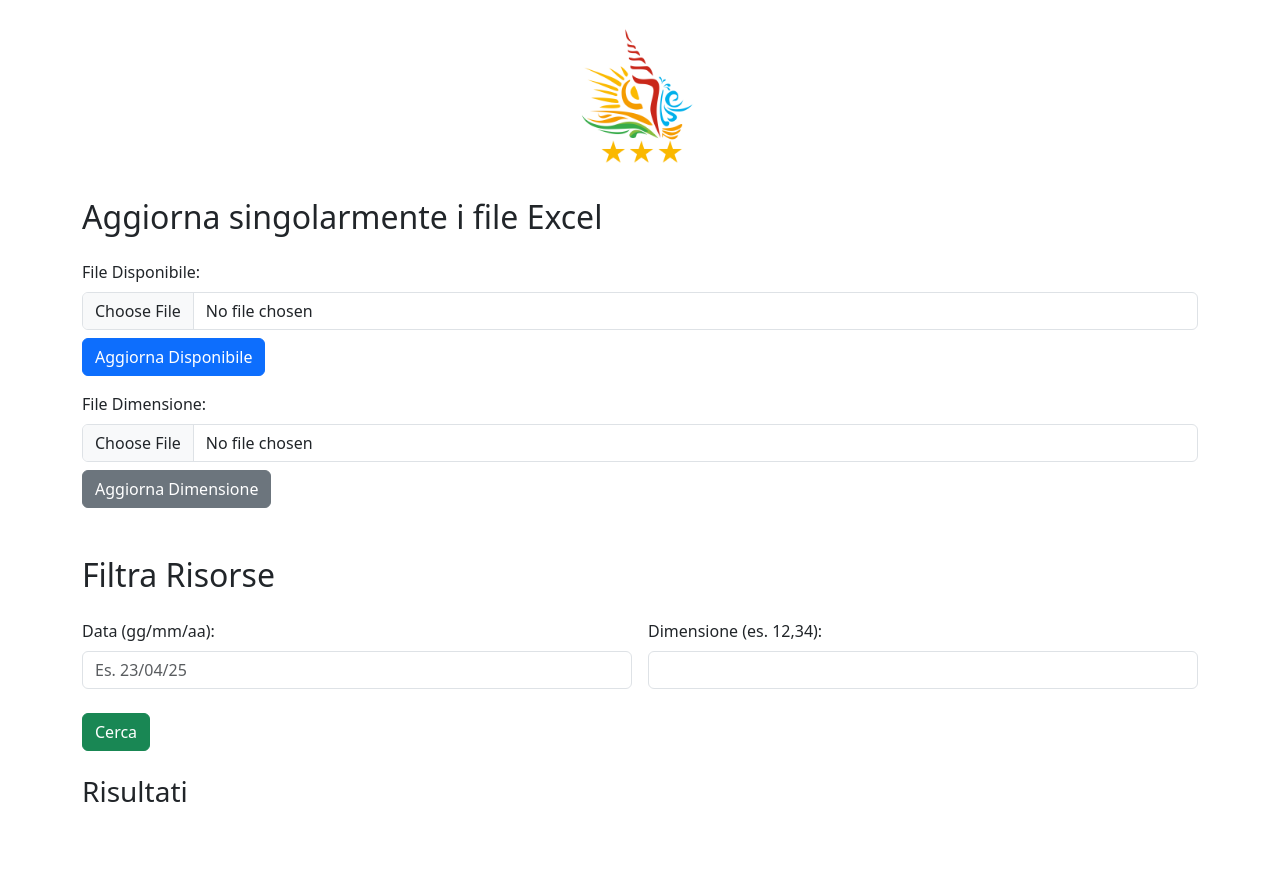
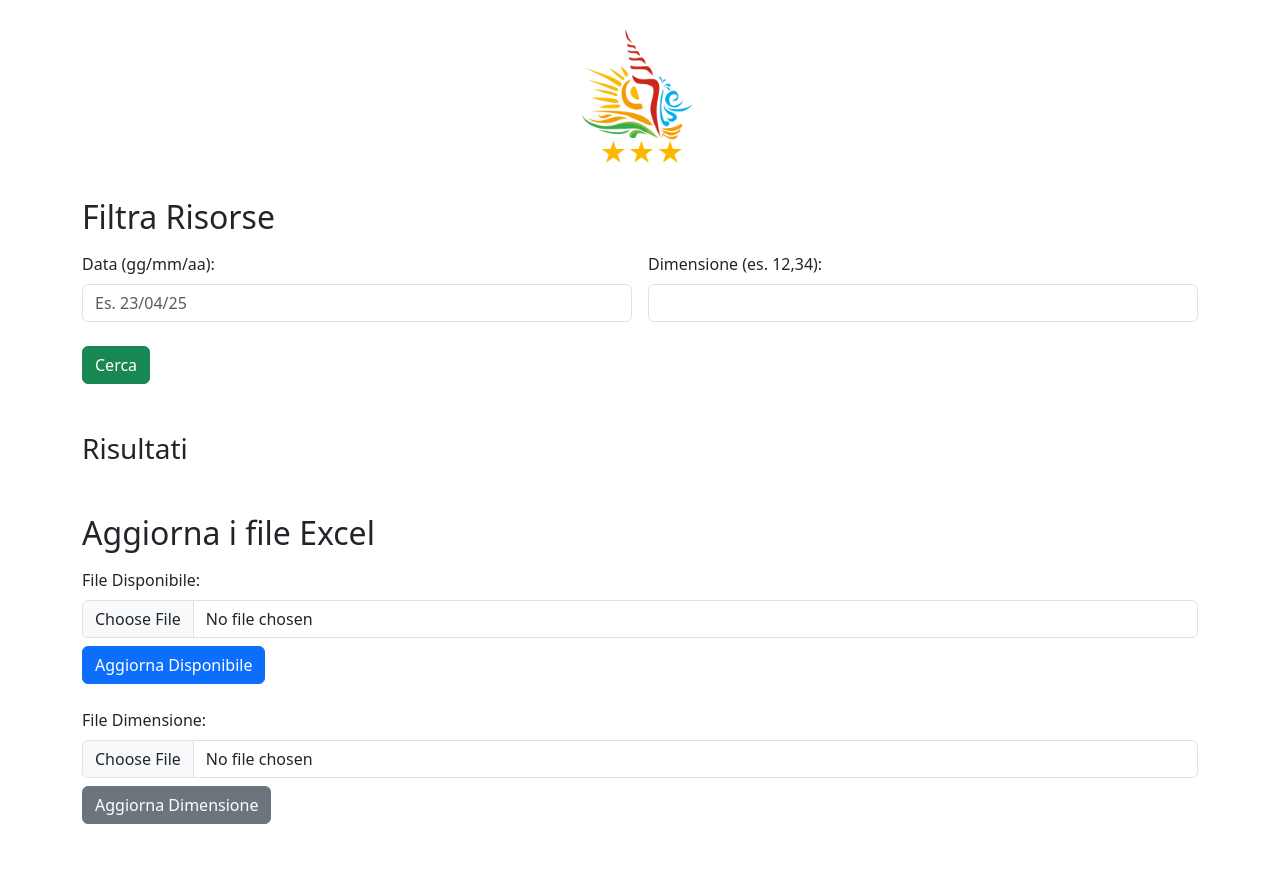
Before and after one commit to ypsefixit/camp, a Flask app: page / in a window 1280 px wide. Before the commit the page ends 802 px from the top, so only its background shows below. Run offline with Flask 3, Linux system fonts and the light colour scheme.

Commit message:
Add files via upload

```diff
--- a/templates/index.html
+++ b/templates/index.html
@@ -1,3 +1,4 @@
+
 <!DOCTYPE html>
 <html>
 <head>
@@ -12,9 +13,25 @@
         <img src="/static/logo.jpeg" alt="Logo" style="max-width: 150px;">
     </div>
 
-    <h2 class="mb-4">Aggiorna singolarmente i file Excel</h2>
+    <h2 class="mb-3">Filtra Risorse</h2>
+    <div class="row g-3 mb-4">
+        <div class="col-6">
+            <label class="form-label">Data (gg/mm/aa):</label>
+            <input type="text" id="data" class="form-control" placeholder="Es. 23/04/25">
+        </div>
+        <div class="col-6">
+            <label class="form-label">Dimensione (es. 12,34):</label>
+            <input type="text" id="dimensione" class="form-control">
+        </div>
+    </div>
+    <button onclick="search()" class="btn btn-success mb-5">Cerca</button>
 
-    <form id="form-disponibile" class="mb-3">
+    <h3>Risultati</h3>
+    <div id="results" class="mb-5"></div>
+
+    <h2 class="mb-3">Aggiorna i file Excel</h2>
+
+    <form id="form-disponibile" class="mb-4">
         <label class="form-label">File Disponibile:</label>
         <input type="file" id="disponibile-file" class="form-control mb-2">
         <button type="submit" class="btn btn-primary">Aggiorna Disponibile</button>
@@ -25,22 +42,6 @@
         <input type="file" id="dimensione-file" class="form-control mb-2">
         <button type="submit" class="btn btn-secondary">Aggiorna Dimensione</button>
     </form>
-
-    <h2 class="mb-4">Filtra Risorse</h2>
-    <div class="row g-3 mb-4">
-        <div class="col-6">
-            <label class="form-label">Data (gg/mm/aa):</label>
-            <input type="text" id="data" class="form-control" placeholder="Es. 23/04/25">
-        </div>
-        <div class="col-6">
-            <label class="form-label">Dimensione (es. 12,34):</label>
-            <input type="text" id="dimensione" class="form-control">
-        </div>
-    </div>
-    <button onclick="search()" class="btn btn-success mb-4">Cerca</button>
-
-    <h3>Risultati</h3>
-    <div id="results" class="mt-3"></div>
 
     <script>
         document.getElementById('form-disponibile').onsubmit = async function(e) {
```
